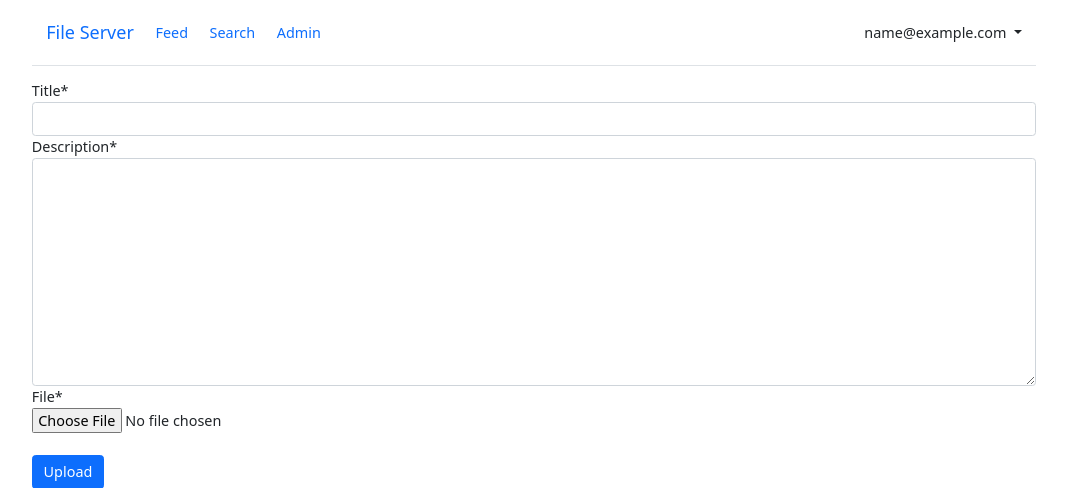
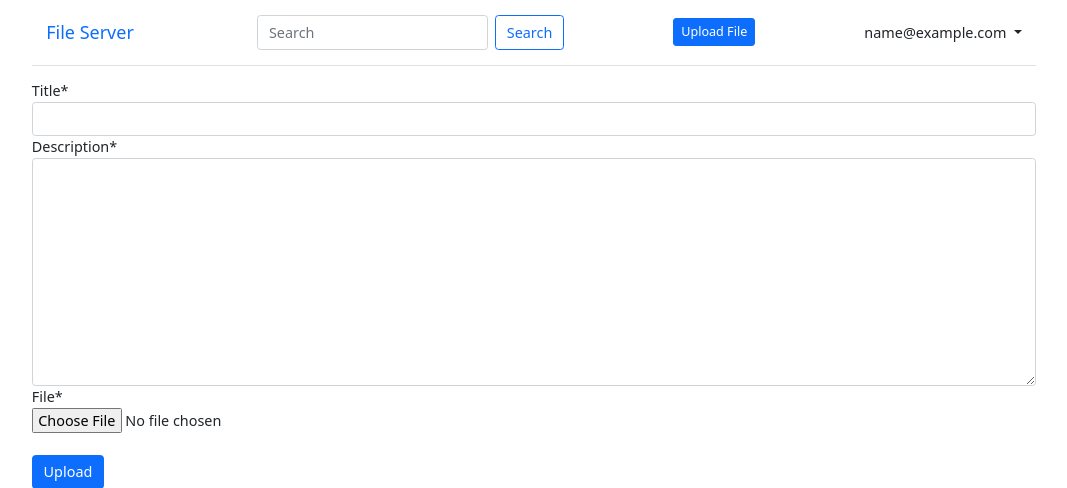
Before and after one commit to claraborlu/file-server, a Django app: page /upload/ in a window 1280 px wide. Shown: the top 488 px of the page, without its empty margins (106-1173 px from the left). Run offline with Django 4.2, Linux system fonts and the light colour scheme; the visitor is signed in with stand-in values (Sample User, id 1); some libraries are stand-ins or nearby versions.

Commit message:
Add: search functionality

```diff
--- a/feed/urls.py
+++ b/feed/urls.py
@@ -6,6 +6,7 @@ app_name = 'feed'
 urlpatterns = [
     path(route='', view=views.feed, name='feed'),
     path(route='upload/', view=views.upload_file, name='upload'),
+    path(route='search/', view=views.search_view, name='search'),
     path(route='download/<int:file_id>/', view=views.download_file_view, name='download'),
     path(route='email-file/<int:file_id>/', view=views.email_file_view, name='email_file')
 ]
--- a/feed/views.py
+++ b/feed/views.py
@@ -4,6 +4,7 @@ from django.contrib.auth.decorators import login_required
 from django.shortcuts import render, redirect, get_object_or_404
 from django.core.mail import EmailMessage
 from django.contrib import messages
+from django.db.models import Q
 
 from .forms import FileUploadForm
 from .models import File
@@ -26,12 +27,14 @@ def upload_file(request):
 
     return render(request, 'feed/upload_file.html', {'form': form})
 
+@login_required
 def download_file_view(request, file_id):
         file = get_object_or_404(File, id=file_id)
         file.downloads += 1
         file.save()
         return redirect(file.file.url)
 
+@login_required
 def email_file_view(request, file_id):
     file = get_object_or_404(File, id=file_id)
     if request.method == 'POST':
@@ -54,3 +57,17 @@ def email_file_view(request, file_id):
         file.save()
         messages.success(request=request, message='File Emailed')
         return redirect('feed:feed')
+
+@login_required
+def search_view(request):
+    query = request.GET.get('q')
+    results = []
+    if query:
+        results = File.objects.filter(
+                Q(title__icontains=query) | Q(description__icontains=query)
+            )
+    context = {
+        'query': query,
+        'files': results
+    }
+    return render(request, 'feed/search_results.html', context)
--- a/templates/_base.html
+++ b/templates/_base.html
@@ -16,18 +16,28 @@
 <body>
   <div class="container">
     <header class="p-3 mb-3 border-bottom">
-      <div class="container2">
-        <div class="d-flex flex-wrap align-items-center justify-content-center
-          justify-content-lg-start">
-          <a class="navbar-brand" href="/">File Server</a>
-          <ul class="nav col-12 col-lg-auto me-lg-auto mb-2 justify-content-center
-            mb-md-0">
+      <div class="container2 d-flex justify-content-center align-items-center">
+        <a class="navbar-brand text-blue" href="{% url 'feed:feed' %}">File Server</a>
+        <div class="flex-grow-1"></div>
         {% if user.is_authenticated %}
-            <li><a href="#" class="nav-link px-2 link-blue">Feed</a></li>
-            <li><a href="#" class="nav-link px-3 link-blue">Search</a></li>
-            <li><a href="#" class="nav-link px-2 link-blue">Admin</a></li>
+        <div class="search-form">
+          <form class="d-flex" action="{% url 'feed:search' %}" method="get">
+            <input name="q" class="form-control me-2" type="search" placeholder="Search" aria-label="Search">
+            <button class="btn btn-outline-primary" type="submit">Search</button>
+          </form>
+        </div>
+        <div class="flex-grow-1"></div>
+        <div class="nav-links">
+          <ul class="nav">
+            {% if user.is_staff %}
+            <li><button type="button" class="btn btn-primary btn-sm px-2">
+              <a href="{% url 'feed:upload' %}" class="text-white text-decoration-none">Upload File</a>
+            </button></li>
+            {% endif %}
           </ul>
-          <div class="dropdown text-end">
+        </div>
+        <div class="flex-grow-1"></div>
+        <div class="dropdown">
           <a href="#" class="d-block link-dark text-decoration-none dropdown-toggle"
             id="dropdownUser1" data-bs-toggle="dropdown" aria-expanded="false">
             {{ user.email }}
@@ -36,14 +46,10 @@
             <li><a class="dropdown-item" href="{% url 'accounts:logout' %}">Log Out</a></li>
           </ul>
         </div>
-          {% else %}
-          </ul>
-          <div class="text-end">
-          </div>
       {% endif %}
       </div>
-      </div>
     </header>
+
 
     <main>
       {% if messages %}
```
Also changed, not shown: templates/feed/data.html (added, +75 -0 lines), templates/feed/feed.html (+5 -75 lines), templates/feed/search_results.html (added, +12 -0 lines). Lines whose indentation alone changed are shown as unchanged.
